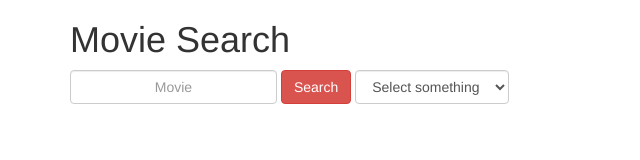
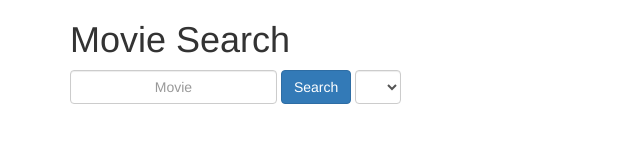
Before and after one commit to tyguy310/movie-search-branch, a website: page src/index.html in a window 1280 px wide. Shown: the whole page, without its empty margins (0-640 px from the left). Drawn offline with nearby package versions, Linux system fonts and the light colour scheme.

Commit message:
Change poster and select *Add optgroup to select *Add poster

```diff
--- a/src/index.html
+++ b/src/index.html
@@ -16,16 +16,21 @@
           <input type="text" class="form-control required text-center col-xs-6" id="movieSearch" placeholder="Movie">
         </div>
 
-        <button type="submit" class="btn btn-danger">Search</button>
+        <button type="submit" class="btn btn-primary">Search</button>
 
         <div class="form-group ">
           <select class="form-control">
-            <option value="">Select something</option>
+            <optgroup label="Select Genre" id="genres"></optgroup>
           </select>
         </div>
 
       </form>
     </div>
+
+    <div class="well" style="visibility:hidden">
+      <img id="poster">
+    </div>
+
 
   <script src="https://code.jquery.com/jquery-2.2.4.min.js" integrity="sha256-BbhdlvQf/xTY9gja0Dq3HiwQF8LaCRTXxZKRutelT44=" crossorigin="anonymous"></script>
 
```
